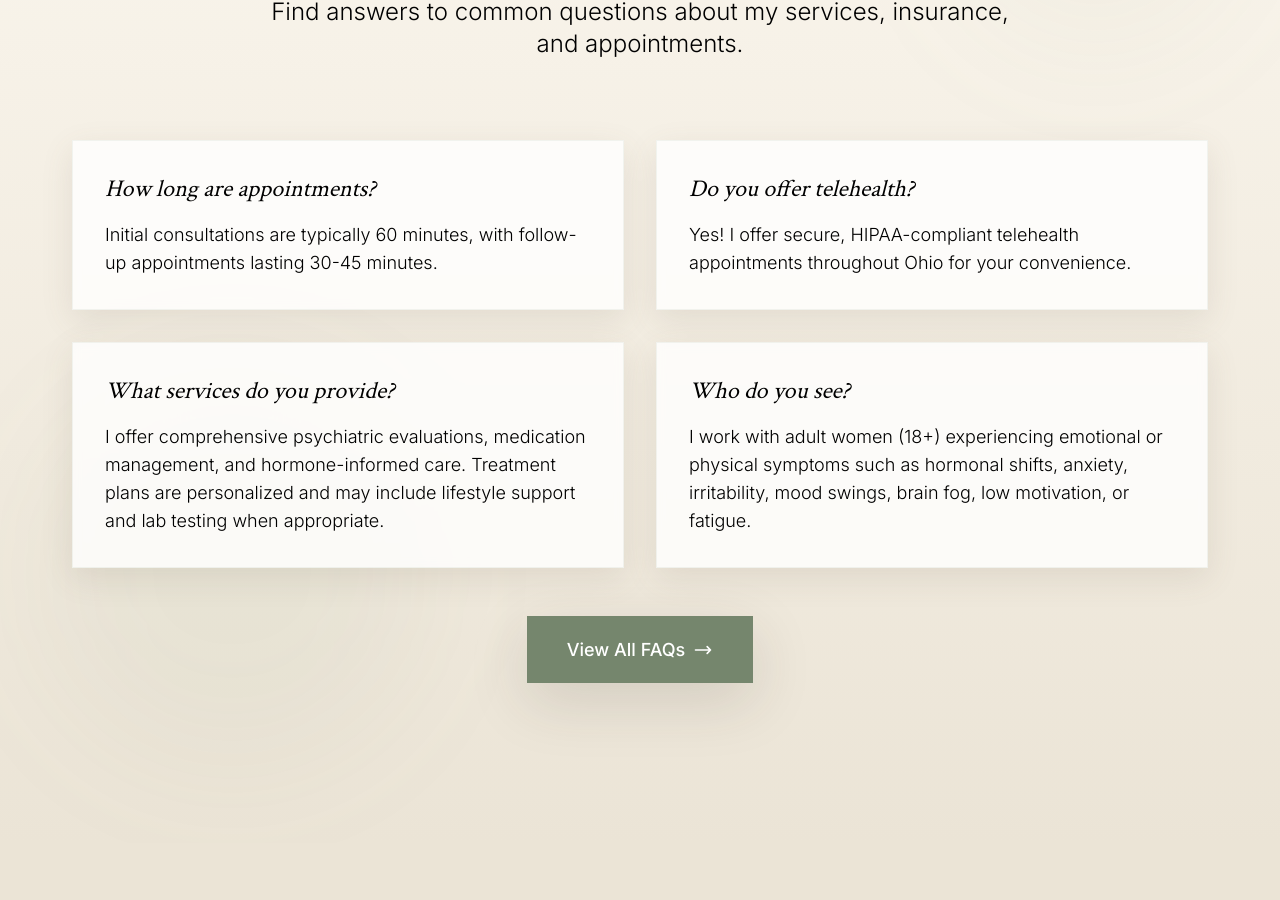
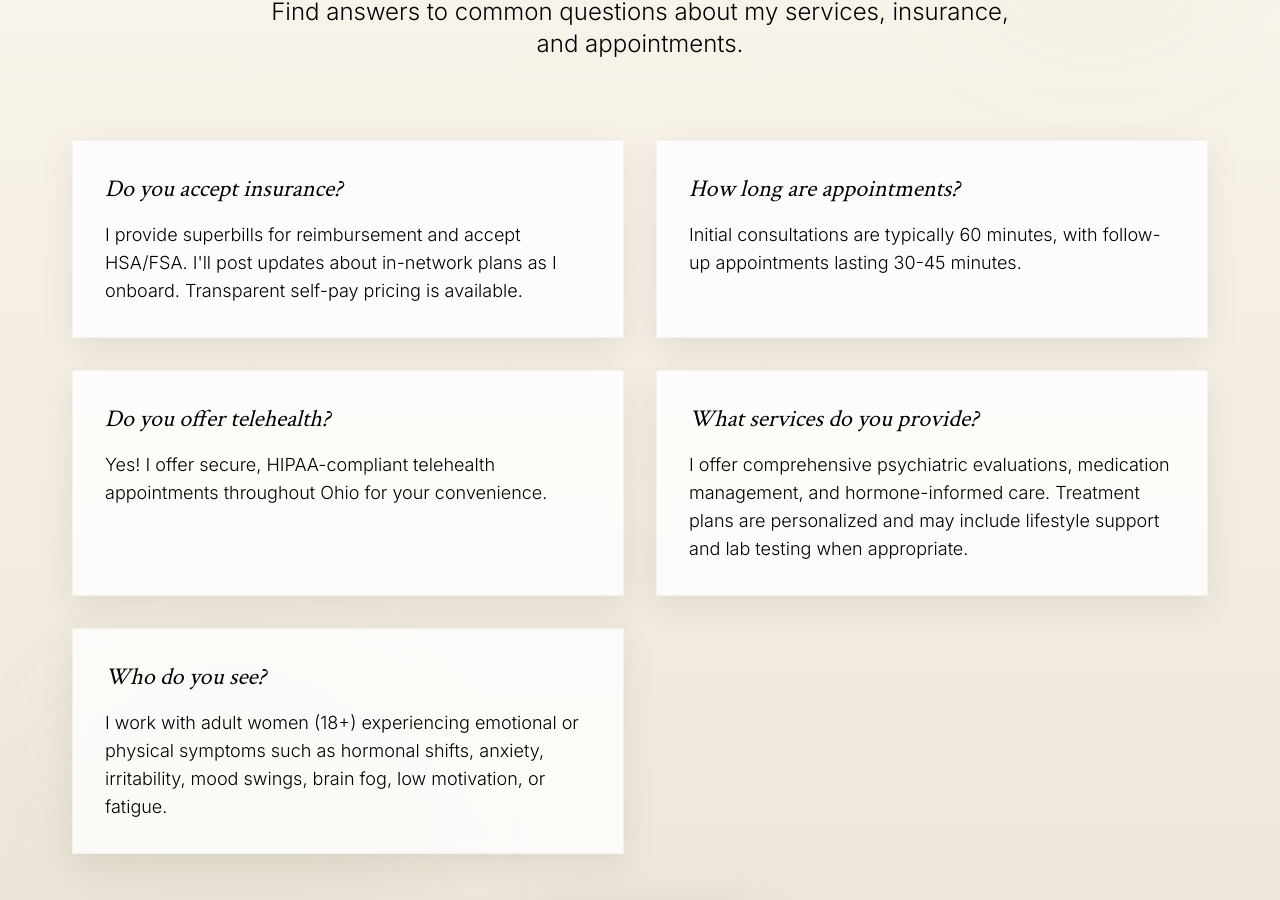
Before and after one commit to JaeShift/MMHH, a Next.js app: page / in a window 1280 px wide. Shown: the part 6115-7015 px from the top of the page. Built offline with nearby package versions, Linux system fonts and the light colour scheme; a web font is replaced by a local one.

Commit message:
add insurance FAQ as first question

```diff
--- a/src/app/page.tsx
+++ b/src/app/page.tsx
@@ -511,6 +511,10 @@ export default function Page() {
           <div className="max-w-6xl mx-auto grid md:grid-cols-2 gap-6 lg:gap-8 mb-12">
             {[
               {
+                question: "Do you accept insurance?",
+                answer: "I provide superbills for reimbursement and accept HSA/FSA. I'll post updates about in-network plans as I onboard. Transparent self-pay pricing is available."
+              },
+              {
                 question: "How long are appointments?",
                 answer: "Initial consultations are typically 60 minutes, with follow-up appointments lasting 30-45 minutes."
               },
```
